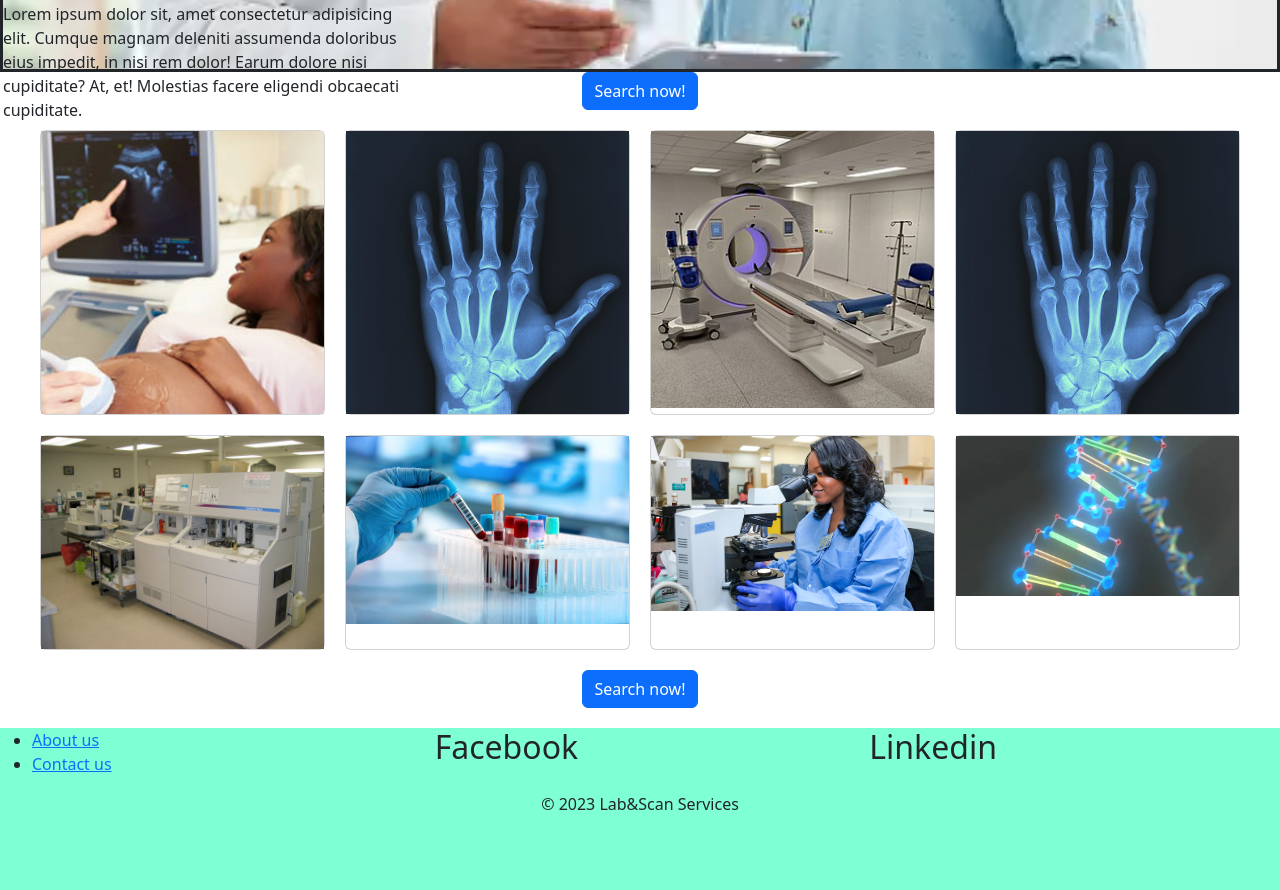
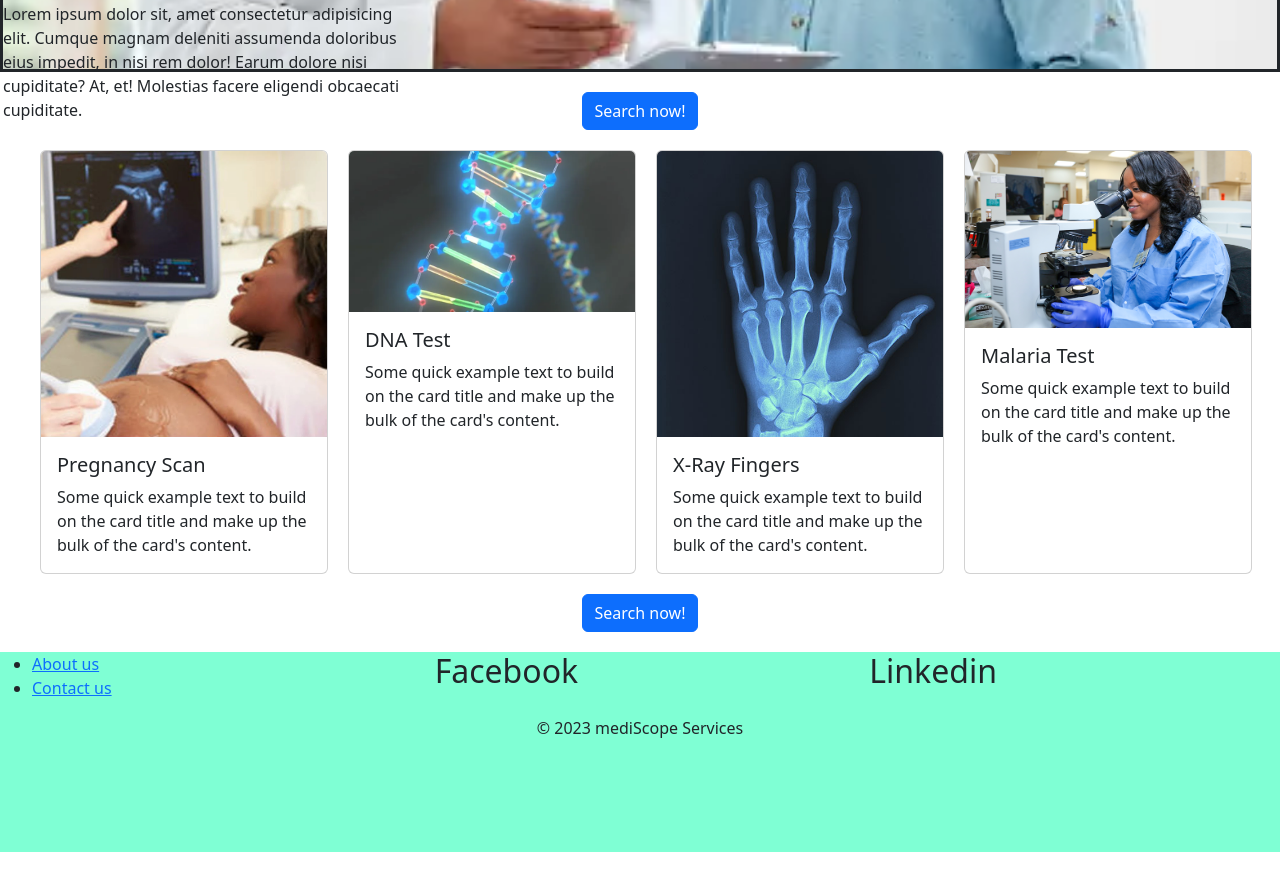
Before and after one commit to derek-atiawu/diagnostic, a React (Create React App) app: page / in a window 1280 px wide. Shown: the part 600-1490 px from the top of the page. After the commit the page ends 1452 px from the top, so only its background shows below. Built offline with nearby package versions, Linux system fonts and the light colour scheme.

Commit message:
card for adverts

```diff
--- a/src/Components/Footer.jsx
+++ b/src/Components/Footer.jsx
@@ -21,7 +21,7 @@ function Footer() {
 			</div>
 		</div>
         <div className='copyright'>
-        <p>&copy; 2023 Lab&Scan Services</p>
+        <p>&copy; 2023 mediScope Services</p>
         </div>
     </div>
   )
--- a/src/Pages/homepage/Home.css
+++ b/src/Pages/homepage/Home.css
@@ -5,13 +5,14 @@
     background-image: url("/public/images/happy.webp");
 background-repeat: no-repeat;
 background-size: cover;
+margin-bottom: 20px;
 }
 
-.homeintro {
-    /* display: grid; */
-    /* grid-template-columns: auto; */
+/* .homeintro {
+    display: grid;
+    grid-template-columns: auto;
     text-align: center;
-/* border: solid; */
+ border: solid;
 margin-left: 300px;
 margin-right: 300px;
 background-image: url("/public/images/happy.webp");
@@ -19,7 +20,7 @@ background-repeat: no-repeat;
 background-size: cover;
 height: 500px;
 margin-bottom: 20px;
-}
+} */
 .search{
     display: flex;
     justify-content: center;
--- a/src/Pages/homepage/Home.jsx
+++ b/src/Pages/homepage/Home.jsx
@@ -1,5 +1,5 @@
 import React from 'react'
-import { Button, Col, Navbar, Row } from 'react-bootstrap'
+import { Button, Card, Col, Navbar, Row } from 'react-bootstrap'
 import Navbars from '../../Components/navbar/Navbars'
 import "./Home.css";
 import Footer from '../../Components/Footer';
@@ -12,7 +12,7 @@ function Home() {
    <Row>
     <div className="col-md-4">
       <div>
-        <h2>Benefits of medical Laboratory services</h2>
+             <h2>Benefits of medical Laboratory services</h2>
         <p>Lorem ipsum dolor sit, amet consectetur adipisicing elit. Cumque magnam deleniti assumenda doloribus eius impedit, in nisi rem dolor! Earum dolore nisi cupiditate? At, et! Molestias facere eligendi obcaecati cupiditate.</p>
       </div>
       <div>
@@ -37,23 +37,63 @@ function Home() {
       <Button>Search now!</Button>
     </div>
     <div className='wrapper'>
+
       <div className="layout-grid">
-        <div className="card"> <img src="images/USG2.webp"/> </div>
+      <Card style={{ width: '18rem' }}>
+      <Card.Img variant="top" src="images/USG2.webp" />
+      <Card.Body>
+        <Card.Title>Pregnancy Scan</Card.Title>
+        <Card.Text>
+          Some quick example text to build on the card title and make up the
+          bulk of the card's content.
+        </Card.Text>
+      </Card.Body>
+    </Card>
+    <Card style={{ width: '18rem' }}>
+      <Card.Img variant="top" src="images/LAB5.webp" />
+      <Card.Body>
+        <Card.Title>DNA Test</Card.Title>
+        <Card.Text>
+          Some quick example text to build on the card title and make up the
+          bulk of the card's content.
+        </Card.Text>
+      </Card.Body>
+    </Card>
+    <Card style={{ width: '18rem' }}>
+      <Card.Img variant="top" src="images/XRAY2.jpg" />
+      <Card.Body>
+        <Card.Title>X-Ray Fingers</Card.Title>
+        <Card.Text>
+          Some quick example text to build on the card title and make up the
+          bulk of the card's content.
+        </Card.Text>
+      </Card.Body>
+    </Card>
+    <Card style={{ width: '18rem' }}>
+      <Card.Img variant="top" src="images/LAB3.jpg" />
+      <Card.Body>
+        <Card.Title>Malaria Test</Card.Title>
+        <Card.Text>
+          Some quick example text to build on the card title and make up the
+          bulk of the card's content.
+        </Card.Text>
+       </Card.Body>
+    </Card>
+
+
+        {/* <div className="card"> <img src="images/USG2.webp"/> </div>
         <div className="card"><img src="images/XRAY2.jpg"/></div>
         <div className="card"><img src="images/CT1.jpg"/></div>
         <div className="card"><img src="images/XRAY2.jpg"/></div>
         <div className="card"><img src="images/LAB1.jpg"/></div>
         <div className="card"><img src="images/LAB2.jpeg"/></div>
         <div className="card"><img src="images/LAB3.jpg"/></div>
-        <div className="card"><img src="images/LAB5.webp"/></div>
+        <div className="card"><img src="images/LAB5.webp"/></div> */}
       </div>
     </div>
     <div className="search">
       <Button>Search now!</Button>
     </div>
-    {/* <div className="happy">
-      <h2>happier health outcome!</h2>
-    </div> */}
     </>
 
   )
```
